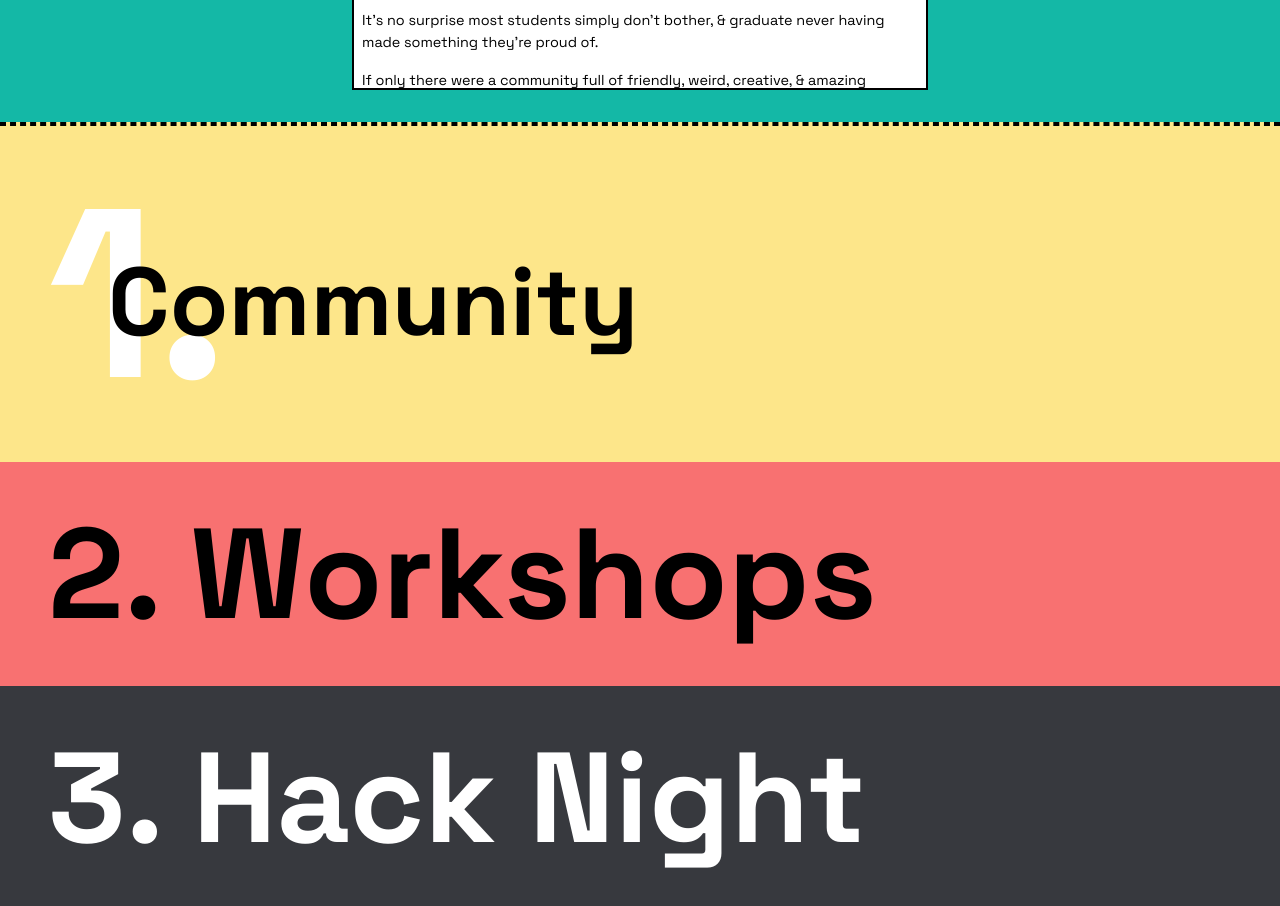
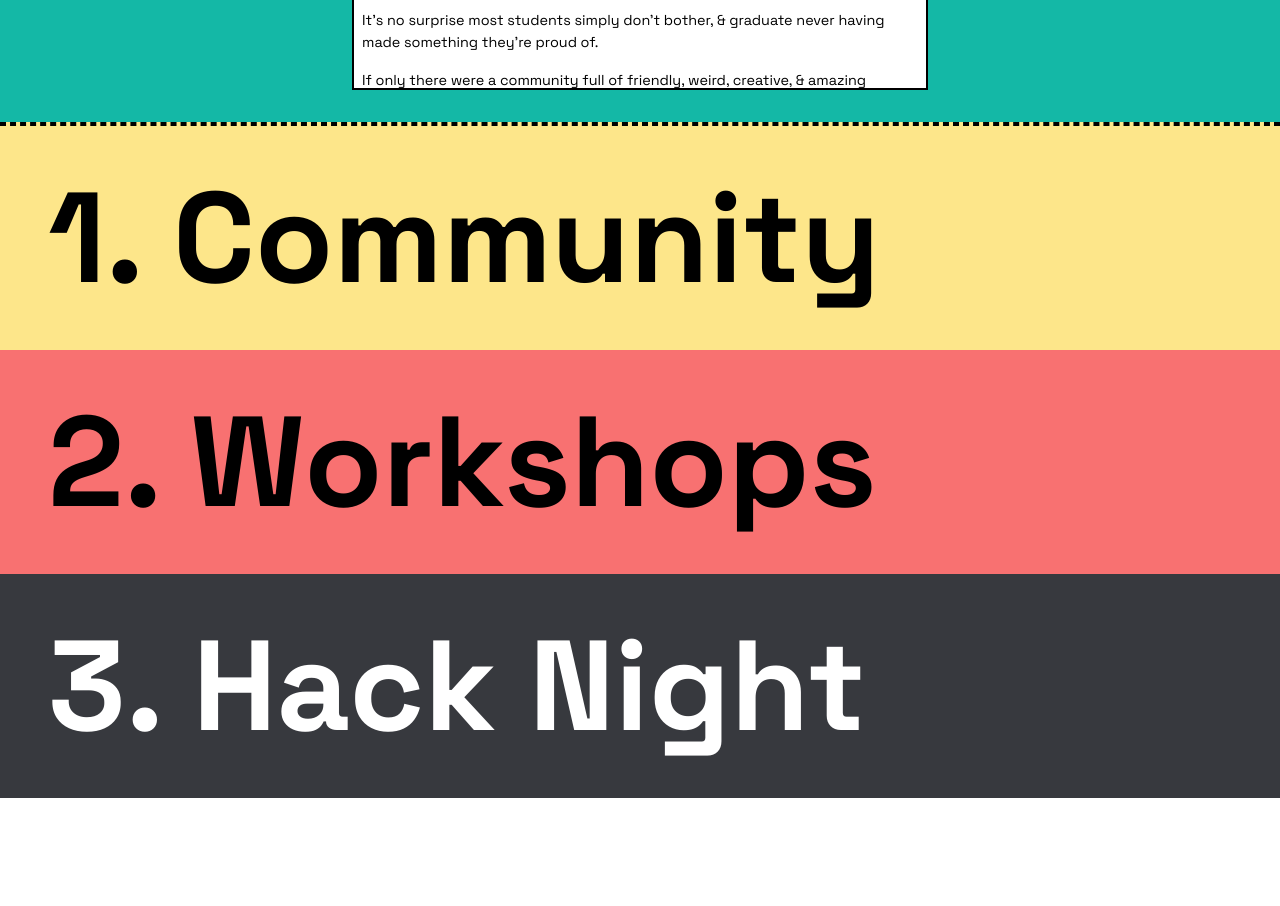
Before and after one commit to purduehackers/site, a Next.js app: page / in a window 1280 px wide. Shown: the part 1160-2066 px from the top of the page. After the commit the page ends 1958 px from the top, so only its background shows below. Built offline with nearby package versions, Linux system fonts and the light colour scheme.

Commit message:
remove test community component

```diff
--- a/pages/index.tsx
+++ b/pages/index.tsx
@@ -28,8 +28,7 @@ const Home: NextPage = () => {
       <hr className="border-2 border-black border-dashed bg-amber-100" />
       <Email />
       <hr className="border-2 border-black border-dashed bg-amber-200" />
-      {/* <Community /> */}
-      <TestCommunity />
+      <Community />
       <Workshops />
       <HackNight />
     </div>
```
